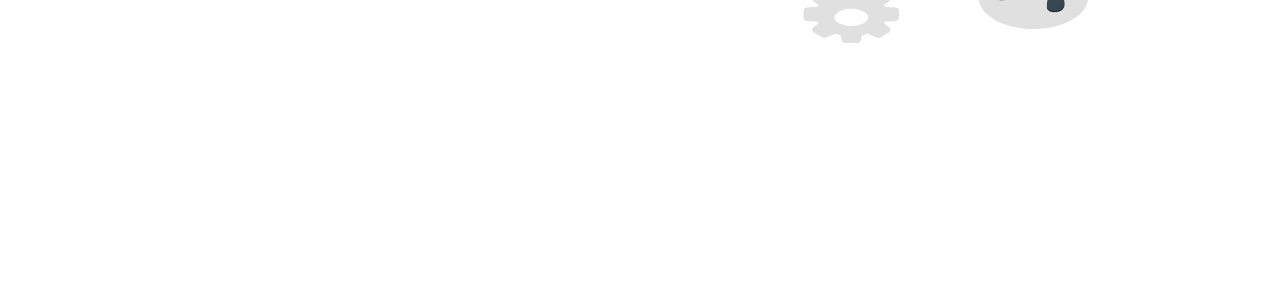
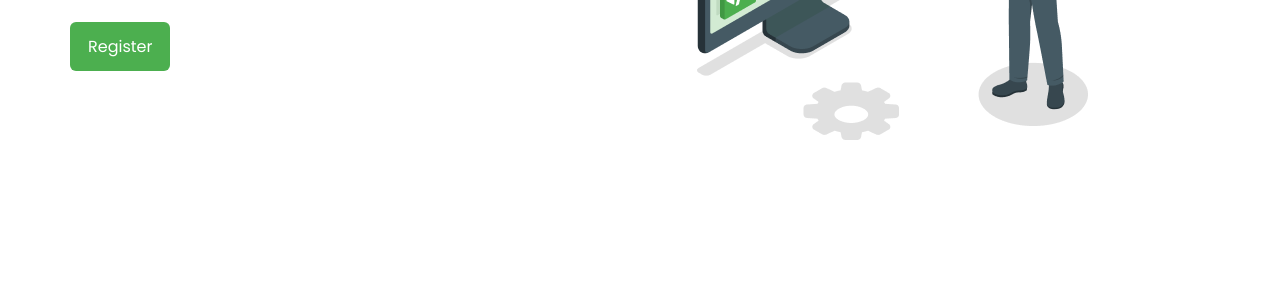
Before and after one commit to HamdyShehiet/Nexcent, a plain HTML site: page index.html in a window 1280 px wide. Shown: the part 523-819 px from the top of the page. Drawn offline with Linux system fonts and the light colour scheme.

Commit message:
Add: Hero Section Style

```diff
--- a/assets/styles/main.css
+++ b/assets/styles/main.css
@@ -188,11 +188,11 @@ header ul a{
         color: var(--clr-white);
     }
 }
-/* .hero .container{
+.hero .container{
     min-height: calc(100vh - 200px);
     gap: 40px;
 }
 .hero .container .info h1 span{
     display: inline-block;
     color: var(--clr-green);
-} */
+}
```
